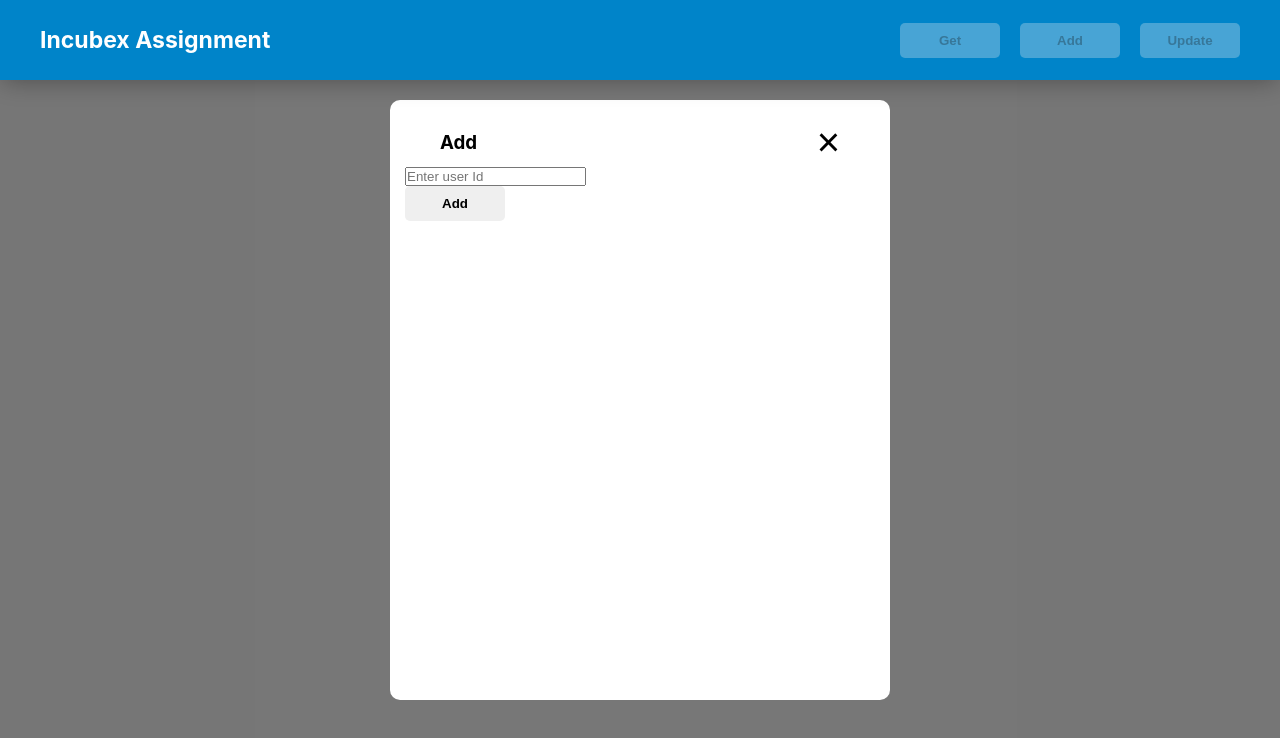
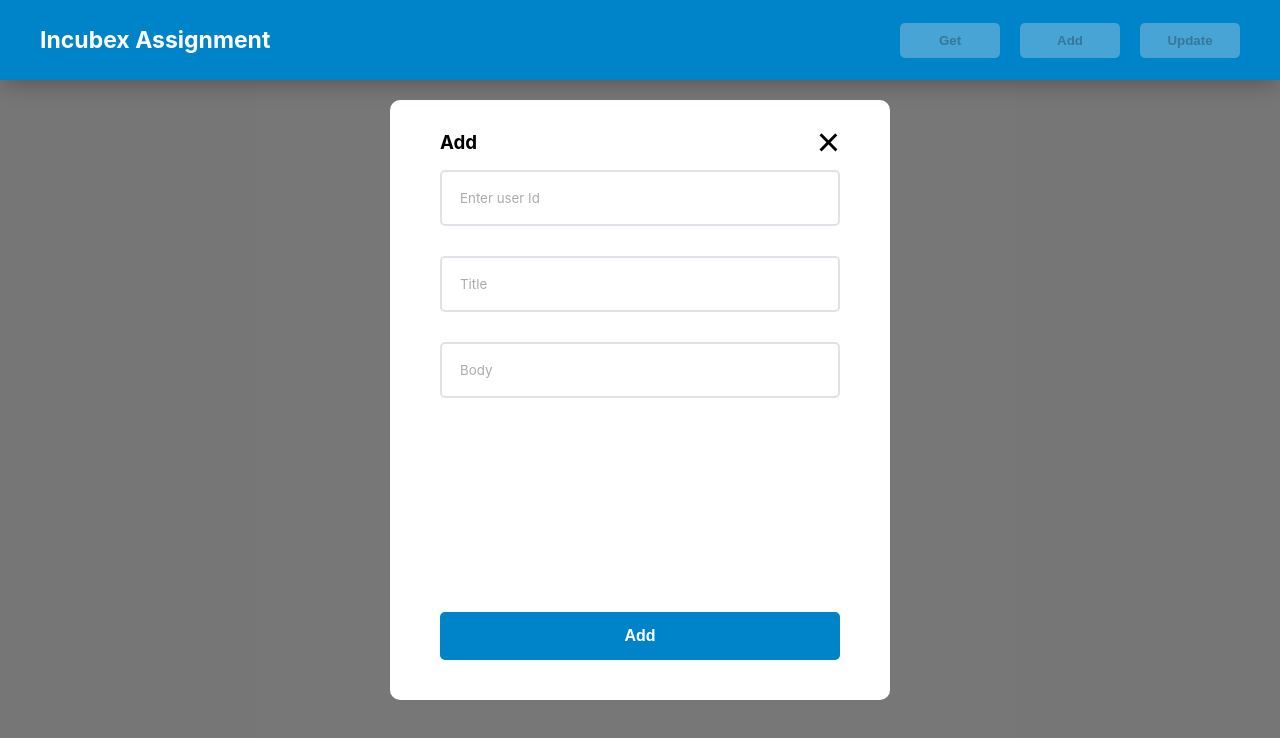
Before and after one commit to sameerwatts/incubex-list-project, a React (Create React App) app: page / in a window 1280 px wide. Both pictures are taken after a click on the button "Add". Shown: the top 738 px of the page. Built offline with nearby package versions, Linux system fonts and the light colour scheme.

Commit message:
feat(AddForm): Create Add item form

```diff
--- a/src/App.js
+++ b/src/App.js
@@ -9,7 +9,6 @@ const App = (props) => {
   const [clicked, setClicked] = useState(false);
   const [formType, setFormType] = useState('');
   const popupModalHandler = (type) => {
-    console.log('test');
     setFormType(type)
     setClicked(prevState => !prevState)
   }
@@ -20,7 +19,7 @@ const App = (props) => {
     <div className='pageWrapper'>
       <Nav popupModalHandler={popupModalHandler} formType={formTypeHandler} clicked={clicked} />
       <PopupModal clicked={clicked}>
-        {formType === 'Add' && <AddForm /> }
+        {formType === 'Add' && <AddForm popupModalHandler={popupModalHandler} /> }
         {formType === 'Update' && <UpdateForm /> }
       </PopupModal>
     </div >
--- a/src/Component/Formik/FormikControl.js
+++ b/src/Component/Formik/FormikControl.js
@@ -0,0 +1,13 @@
+import React from 'react';
+import Input from './Input';
+import './style.css';
+
+
+const FormikControl = (props) => {
+    const { control, ...rest } = props;
+    switch (control) {
+        case 'input': return <Input {...rest} />
+        default: return null
+    }
+};
+export default FormikControl;
--- a/src/Component/Formik/Input.js
+++ b/src/Component/Formik/Input.js
@@ -0,0 +1,15 @@
+import React from 'react';
+import { Field, ErrorMessage } from "formik";
+import TextError from './TextError';
+
+const Input = (props) => {
+    const { name,errClass,disabled, ...rest } = props;
+    return (
+        <div className="form-control">
+            <Field id={name} name={name}  {...rest} />
+            <ErrorMessage name={name} component={TextError} className={errClass}/>
+        </div>
+    );
+};
+
+export default Input;
--- /dev/null
+++ b/src/Component/Formik/style.css
@@ -0,0 +1,33 @@
+input[type="text"].customInput {
+    display: block;
+    width: 100%;
+    padding: 18px;
+    color: #000;
+    background-color: #fff;
+    border: 2px solid #dfe3e9;
+    border-radius: 5px;
+    margin: 5px auto;
+    font-family: inherit;
+}
+
+input[type="text"].customInput::placeholder {
+    color: #acacac;
+}
+
+.form-control {
+    position: relative;
+    margin-bottom: 30px;
+}
+
+.error {
+    position: absolute;
+    bottom: -20px;
+    color: red;
+    text-align: left;
+}
+
+@media only screen and (min-width: 767px) {
+    input[type="text"].customInput {
+        width: 400px;
+    }
+}
--- a/src/Component/Forms/AddForm/index.js
+++ b/src/Component/Forms/AddForm/index.js
@@ -1,16 +1,20 @@
 import React from 'react';
-import { Formik, Form, Field, ErrorMessage } from 'formik';
+import { Formik, Form } from 'formik';
 import '../style.css';
-import TextError from '../TextError';
 import * as Yup from 'yup';
 import Button from '../../Button';
+import FormikControl from '../../Formik/FormikControl';
 
 const initialValues = {
     userId: '',
+    title: '',
+    body: ''
 }
 
 const validationSchema = Yup.object({
-    userId: Yup.string().required("Required!")
+    userId: Yup.string().required("Required!"),
+    title: Yup.string().required("Required!"),
+    body: Yup.string().required("Required!")
 });
 
 
@@ -22,17 +26,40 @@ const AddForm = (props) => {
 
     return (
         <Formik initialValues={initialValues} validationSchema={validationSchema} onSubmit={onSubmit}>
-            <Form>
-                <div className="cardHeadings d-flex justify-between align-center mb-20">
-                    <h3 className="fw-normal">Add</h3>
-                    <button type="reset" className="close-button">&times;</button>
+            <Form className="form d-flex flex-column justify-between">
+                <div>
+                    <div className="cardHeadings d-flex justify-between align-center mb-20">
+                        <h3 className="fw-normal">Add</h3>
+                        <button type="reset" className="close-button" onClick={props.popupModalHandler}>&times;</button>
+                    </div>
+
+                    <FormikControl
+                        type="text"
+                        placeholder="Enter user Id"
+                        name="userId"
+                        className="fs-14 customInput"
+                        control="input"
+                        errClass="error"
+                    />
+                    <FormikControl
+                        type="text"
+                        placeholder="Title"
+                        name="title"
+                        className="fs-14 customInput"
+                        control="input"
+                        errClass="error"
+                    />
+                    <FormikControl
+                        type="text"
+                        placeholder="Body"
+                        name="body"
+                        className="fs-14 customInput"
+                        control="input"
+                        errClass="error"
+                    />
                 </div>
-                <div className="form-control">
-                    <Field type="text" className="fs-14 customInput" id='userId' name='userId' placeholder='Enter user Id' />
-                    <ErrorMessage name='userId' component={TextError} className="error addErr" />
-                </div>
-                <div className="d-flex justify-center">
-                    <Button btnText="Add" type="submit" className="buttonWide bg-color-pri buttonTextWhite mb-20" />
+                <div className="d-flex justify-center" >
+                    <Button btnText="Add" type="submit" className="submitFormButton" />
                 </div>
             </Form>
         </Formik>
--- a/src/Component/Forms/style.css
+++ b/src/Component/Forms/style.css
@@ -1,6 +1,12 @@
 .cardHeadings {
     width: 100%;
     margin: 0 auto;
+}
+
+.form {
+    width: 400px;
+    margin: 0 auto;
+    height: 100%;
 }
 
 .close-button {
@@ -11,6 +17,15 @@
     font-size: 40px;
 }
 
+.submitFormButton {
+    width: 100%;
+    background-color: var(--blue);
+    color: #ffffff;
+    margin-bottom: 20px;
+    padding: 15px 15px;
+    font-size: 16px;
+}
+
 @media only screen and (min-width: 768px) {
     .cardHeadings {
         width: 400px;
--- a/src/index.css
+++ b/src/index.css
@@ -19,8 +19,16 @@ code {
   display: flex;
 }
 
+.flex-column {
+  flex-direction: column;
+}
+
 .justify-between {
   justify-content: space-between;
+}
+
+.justify-center {
+  justify-content: center;
 }
 
 .align-center {
```
Also changed, not shown: src/Component/Formik/TextError.js (renamed from src/Component/Forms/TextError.js).
